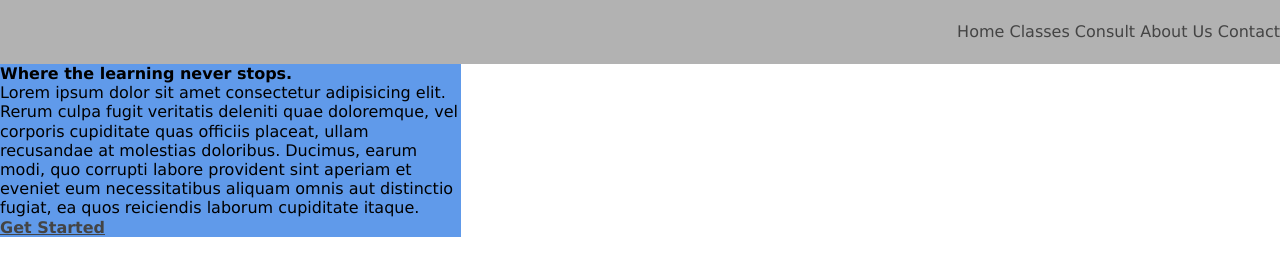
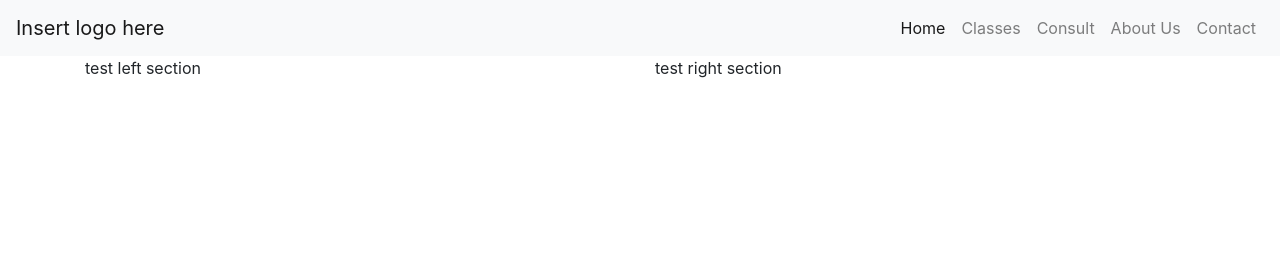
Before and after one commit to BackToReal1ty/FED-CA2, a plain HTML site: page index.html in a window 1280 px wide. Drawn offline with nearby package versions, Linux system fonts and the light colour scheme.

Commit message:
added base

```diff
--- a/Styles/styles.css
+++ b/Styles/styles.css
@@ -6,31 +6,3 @@ a {
 }
 
 /* Top navigation */
-
-section#navBar {
-    background-color: rgba(0, 0, 0, 30%);
-    padding: 1.4rem 0;
-    position: sticky;
-}
-
-section#navBar::after {
-    content: " ";
-    display: table;
-    clear: both;
-}
-
-section#navBar li {
-    display: inline-block;
-    margin: 0, 1rem;
-}
-
-section#navBar nav {
-    float: right;
-}
-
-/* Top left section */
-
-section#topLeft {
-    background-color: #609AEA;
-    width: 36%
-}
--- a/index.html
+++ b/index.html
@@ -5,41 +5,65 @@
         <meta name="viewport" content="width=device-width, initial-scale=1.0" />
         <meta name="keywords" content="" />
         <link rel="stylesheet" href="./Styles/reset.css" />
+
+        <!--  Bootstrap CSS  -->
+        <link
+            rel="stylesheet"
+            href="https://stackpath.bootstrapcdn.com/bootstrap/4.5.1/css/bootstrap.min.css"
+            integrity="sha384-VCmXjywReHh4PwowAiWNagnWcLhlEJLA5buUprzK8rxFgeH0kww/aWY76TfkUoSX"
+            crossorigin="anonymous"
+        />
+
         <link rel="stylesheet" href="./Styles/styles.css" />
+
+        <!--  Bootstrap Scripts  -->
+        <script
+            src="https://code.jquery.com/jquery-3.5.1.slim.min.js"
+            integrity="sha384-DfXdz2htPH0lsSSs5nCTpuj/zy4C+OGpamoFVy38MVBnE+IbbVYUew+OrCXaRkfj"
+            crossorigin="anonymous"
+        ></script>
+        <script
+            src="https://cdn.jsdelivr.net/npm/popper.js@1.16.1/dist/umd/popper.min.js"
+            integrity="sha384-9/reFTGAW83EW2RDu2S0VKaIzap3H66lZH81PoYlFhbGU+6BZp6G7niu735Sk7lN"
+            crossorigin="anonymous"
+        ></script>
+        <script
+            src="https://stackpath.bootstrapcdn.com/bootstrap/4.5.1/js/bootstrap.min.js"
+            integrity="sha384-XEerZL0cuoUbHE4nZReLT7nx9gQrQreJekYhJD9WNWhH8nEW+0c5qq7aIo2Wl30J"
+            crossorigin="anonymous"
+        ></script>
+
         <title>Home</title>
     </head>
+
     <body>
-        <section id="navBar">
-            <a href="index.html"><img src="" alt="" /></a>
-            <!--put logo here-->
-            <nav>
-                <ul>
-                    <li><a href="index.html">Home</a></li>
-                    <li><a href="#">Classes</a></li>
-                    <li><a href="#">Consult</a></li>
-                    <li><a href="#">About Us</a></li>
-                    <li><a href="#">Contact</a></li>
-                </ul>
+        <!--  Navigation  -->
+        <div id="navigation">
+            <nav class="navbar navbar-expand-lg navbar-light bg-light">
+                <a class="navbar-brand" href="#">Insert logo here</a>
+
+                <button class="navbar-toggler" type="button" data-toggle="collapse" data-target="#navbarSupportedContent">
+                    <span class="navbar-toggler-icon"></span>
+                </button>
+
+                <div class="collapse navbar-collapse" id="navbarSupportedContent">
+                    <ul class="navbar-nav ml-auto">
+                        <li class="nav-item active"><a class="nav-link" href="index.html">Home</a></li>
+                        <li class="nav-item"><a class="nav-link" href="#">Classes</a></li>
+                        <li class="nav-item"><a class="nav-link" href="#">Consult</a></li>
+                        <li class="nav-item"><a class="nav-link" href="#">About Us</a></li>
+                        <li class="nav-item"><a class="nav-link" href="#">Contact</a></li>
+                    </ul>
+                </div>
             </nav>
-        </section>
+        </div>
 
-        <div class="top">
-            <section id="topLeft">
-                <h1>Where the learning never stops.</h1>
-                <p>
-                    Lorem ipsum dolor sit amet consectetur adipisicing elit. Rerum culpa fugit veritatis deleniti quae doloremque,
-                    vel corporis cupiditate quas officiis placeat, ullam recusandae at molestias doloribus. Ducimus, earum modi,
-                    quo corrupti labore provident sint aperiam et eveniet eum necessitatibus aliquam omnis aut distinctio fugiat,
-                    ea quos reiciendis laborum cupiditate itaque.
-                </p>
-                <a href="#">
-                    <h2>Get Started</h2>
-                </a>
-            </section>
-
-            <section id="hero"></section>
-
-            <section id="announcements"></section>
+        <!--  Top Section  -->
+        <div id="top" class="container">
+            <div class="row">
+                <div class="col" id="leftsection">test left section</div>
+                <div class="col" id="rightsection">test right section</div>
+            </div>
         </div>
 
         <section id="mainContent"></section>
```
